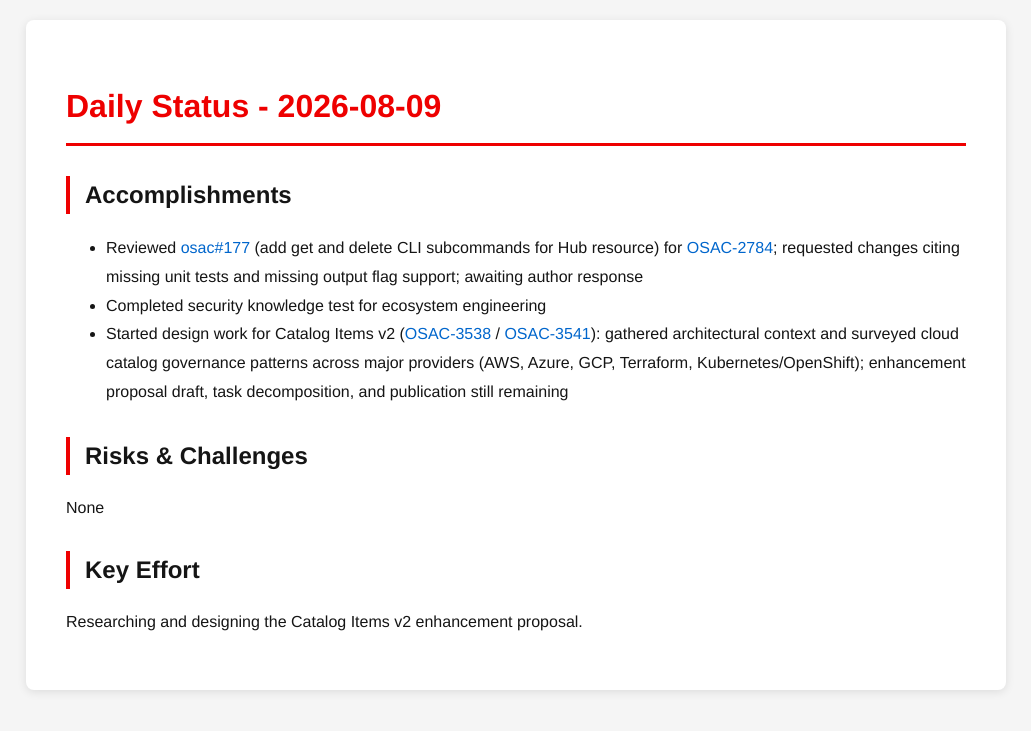
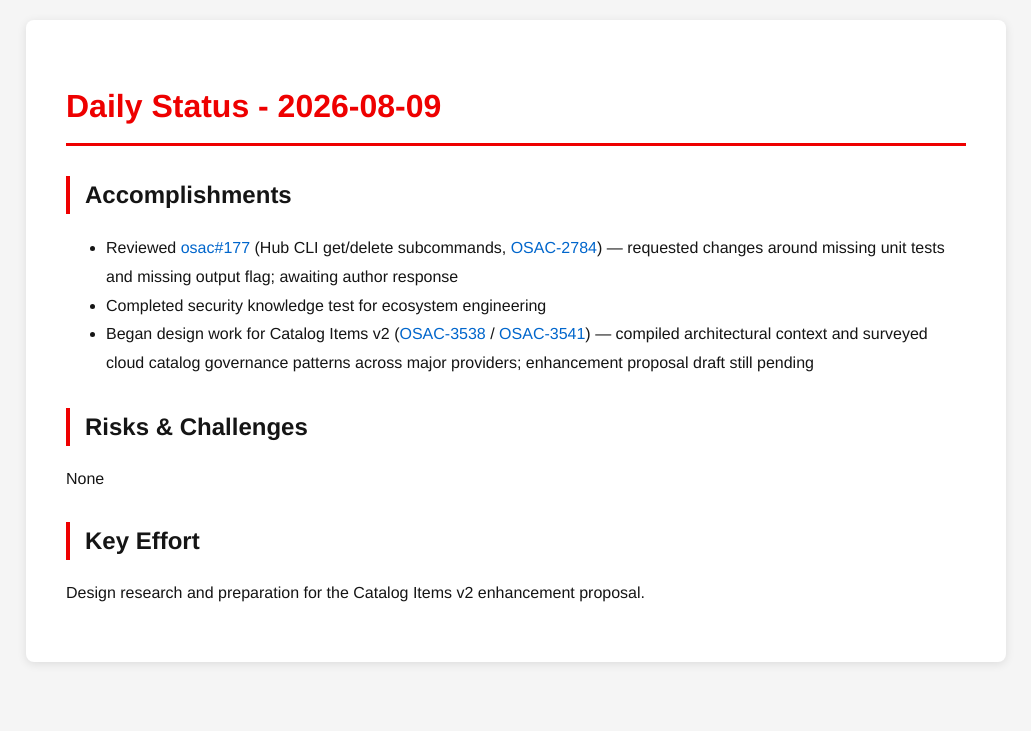
Before and after one commit to tzvatot/daily-status, a Jekyll site: the page built from 2026-08-09.md, in a window 1280 px wide. Shown: the top 731 px of the page, without its empty margins (124-1155 px from the left). Built offline with Jekyll 4.4.1, drawn with Linux system fonts in a browser that asks for light colours.

Commit message:
Daily status update - 2026-08-09

```diff
--- a/2026-08-09.md
+++ b/2026-08-09.md
@@ -7,12 +7,12 @@
 # Daily Status - 2026-08-09
 
 ## Accomplishments
-- Reviewed [osac#177](https://github.com/osac-project/osac/pull/177) (add get and delete CLI subcommands for Hub resource) for [OSAC-2784](https://redhat.atlassian.net/browse/OSAC-2784); requested changes citing missing unit tests and missing output flag support; awaiting author response
+- Reviewed [osac#177](https://github.com/osac-project/osac/pull/177) (Hub CLI get/delete subcommands, [OSAC-2784](https://redhat.atlassian.net/browse/OSAC-2784)) — requested changes around missing unit tests and missing output flag; awaiting author response
 - Completed security knowledge test for ecosystem engineering
-- Started design work for Catalog Items v2 ([OSAC-3538](https://redhat.atlassian.net/browse/OSAC-3538) / [OSAC-3541](https://redhat.atlassian.net/browse/OSAC-3541)): gathered architectural context and surveyed cloud catalog governance patterns across major providers (AWS, Azure, GCP, Terraform, Kubernetes/OpenShift); enhancement proposal draft, task decomposition, and publication still remaining
+- Began design work for Catalog Items v2 ([OSAC-3538](https://redhat.atlassian.net/browse/OSAC-3538) / [OSAC-3541](https://redhat.atlassian.net/browse/OSAC-3541)) — compiled architectural context and surveyed cloud catalog governance patterns across major providers; enhancement proposal draft still pending
 
 ## Risks & Challenges
 None
 
 ## Key Effort
-Researching and designing the Catalog Items v2 enhancement proposal.
+Design research and preparation for the Catalog Items v2 enhancement proposal.
```
